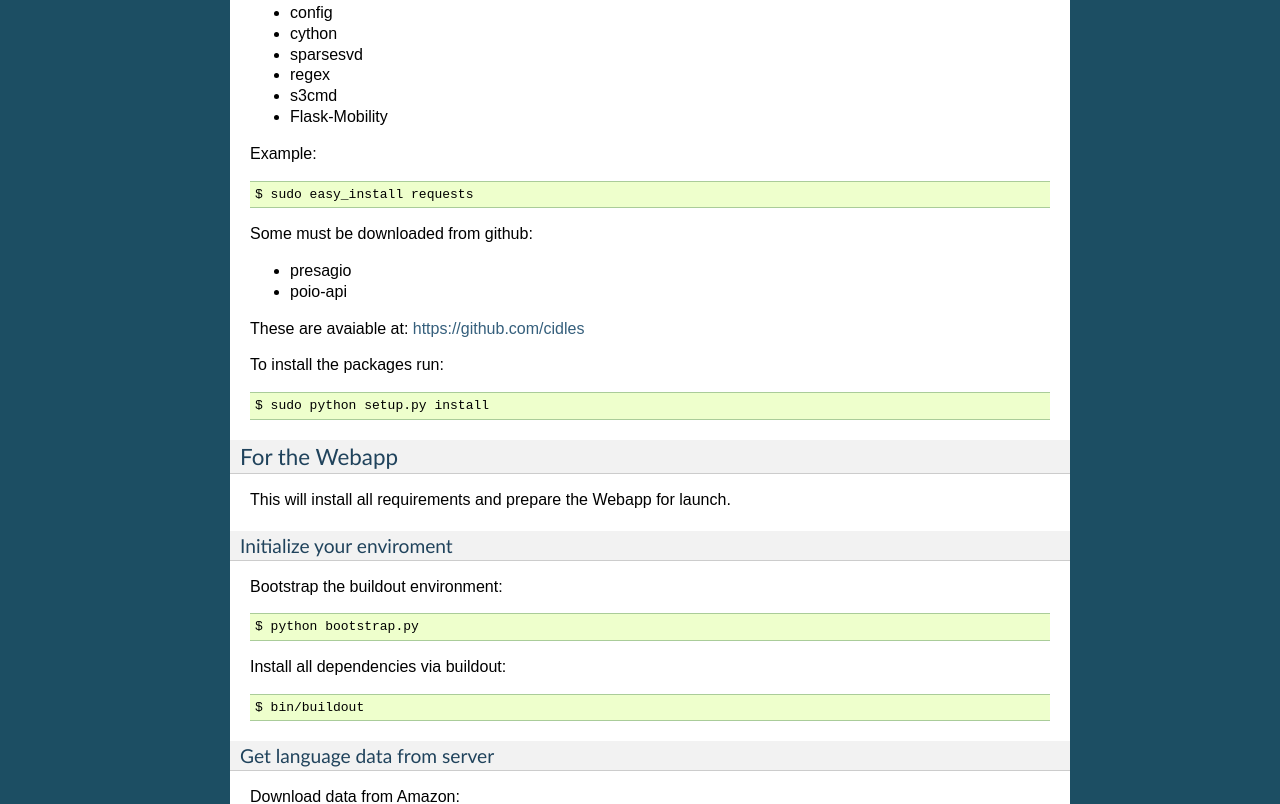
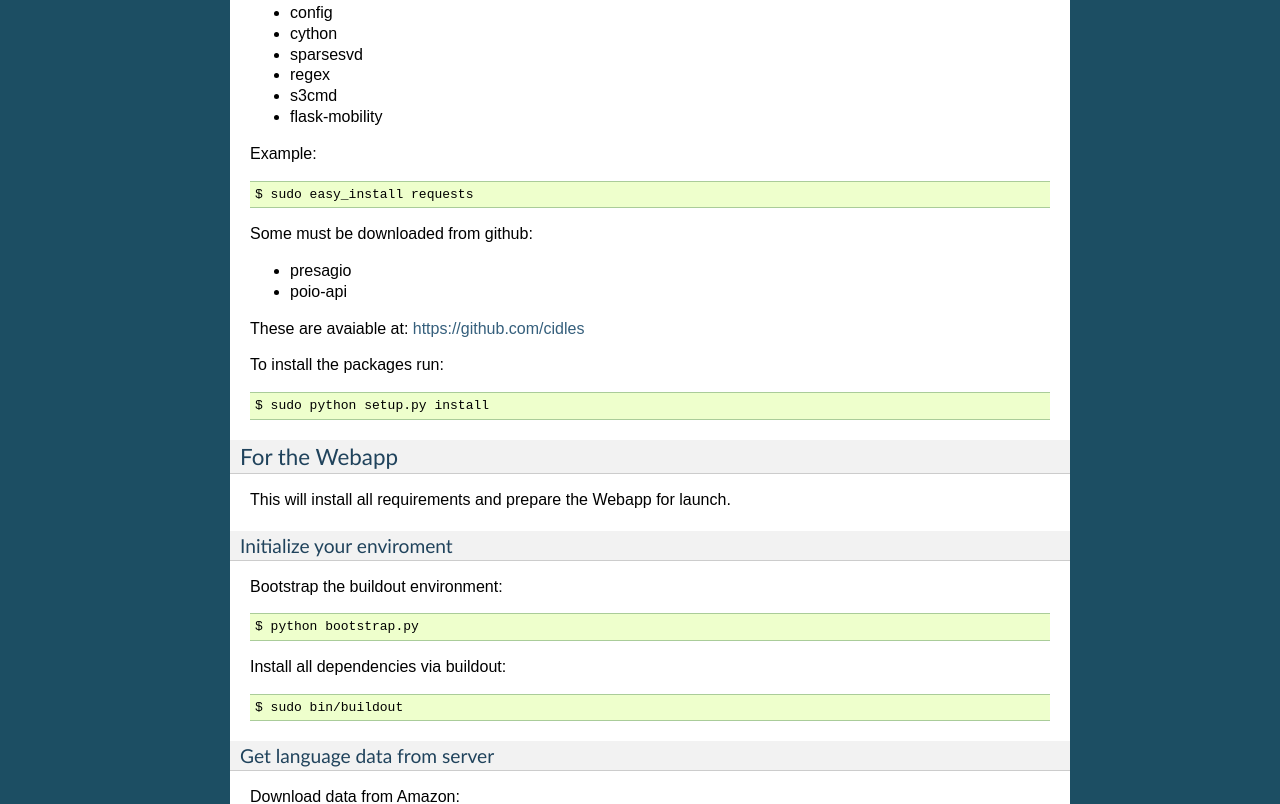
Before and after one commit to Poio-NLP/poio-corpus, a Sphinx documentation site: the page built from docs/developers.rst, in a window 1280 px wide. Shown: the part 610-1414 px from the top of the page. Built offline with Sphinx 7.4.7, drawn with Linux system fonts in a browser that asks for light colours.

Commit message:
updated docs

```diff
--- a/docs/developers.rst
+++ b/docs/developers.rst
@@ -36,7 +36,7 @@ Some packages are installed with `easy_install
 * sparsesvd
 * regex
 * s3cmd
-* Flask-Mobility
+* flask-mobility
 
 Example::
 
@@ -70,7 +70,7 @@ $ python bootstrap.py
 
 Install all dependencies via buildout::
 
-$ bin/buildout
+$ sudo bin/buildout
 
 
 Get language data from server
```
